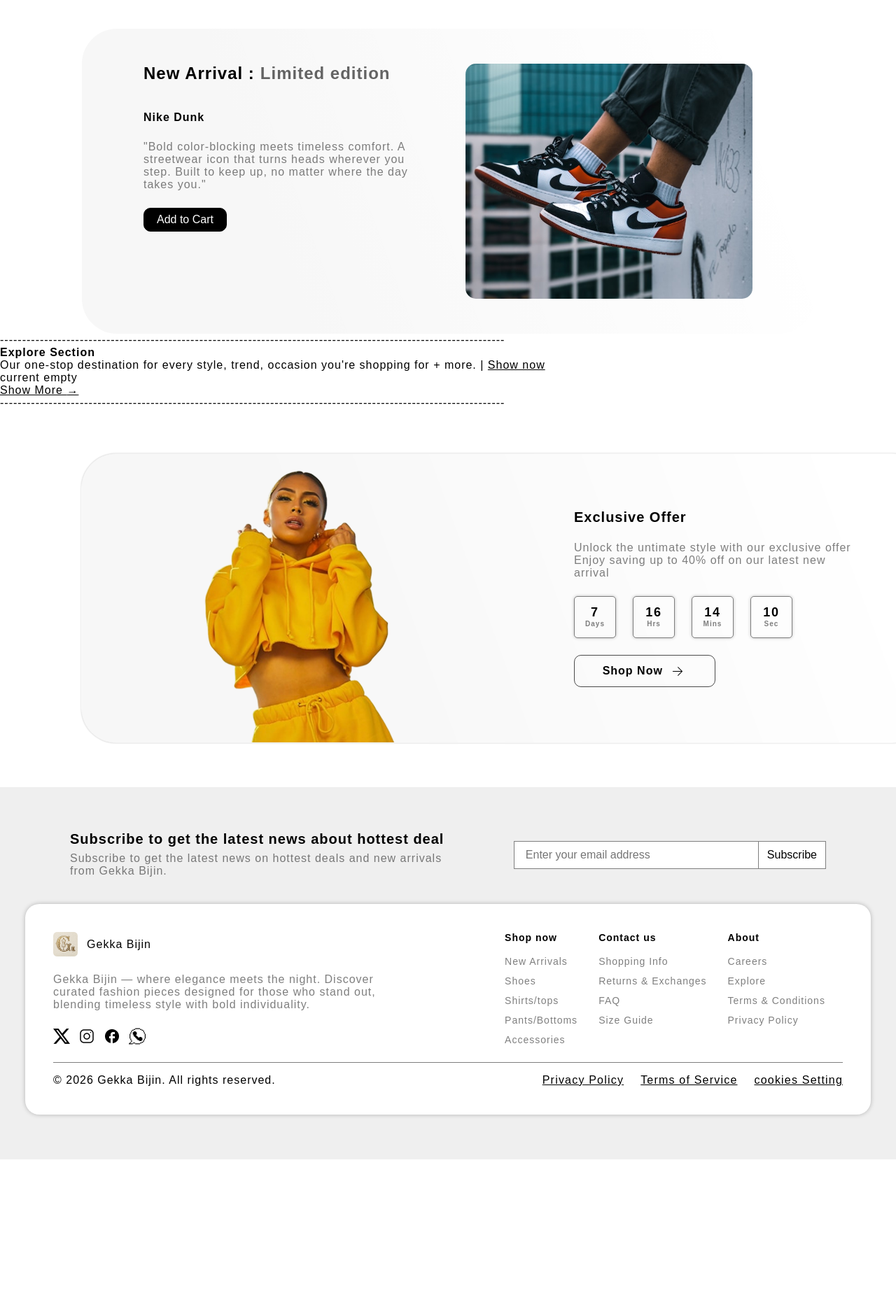
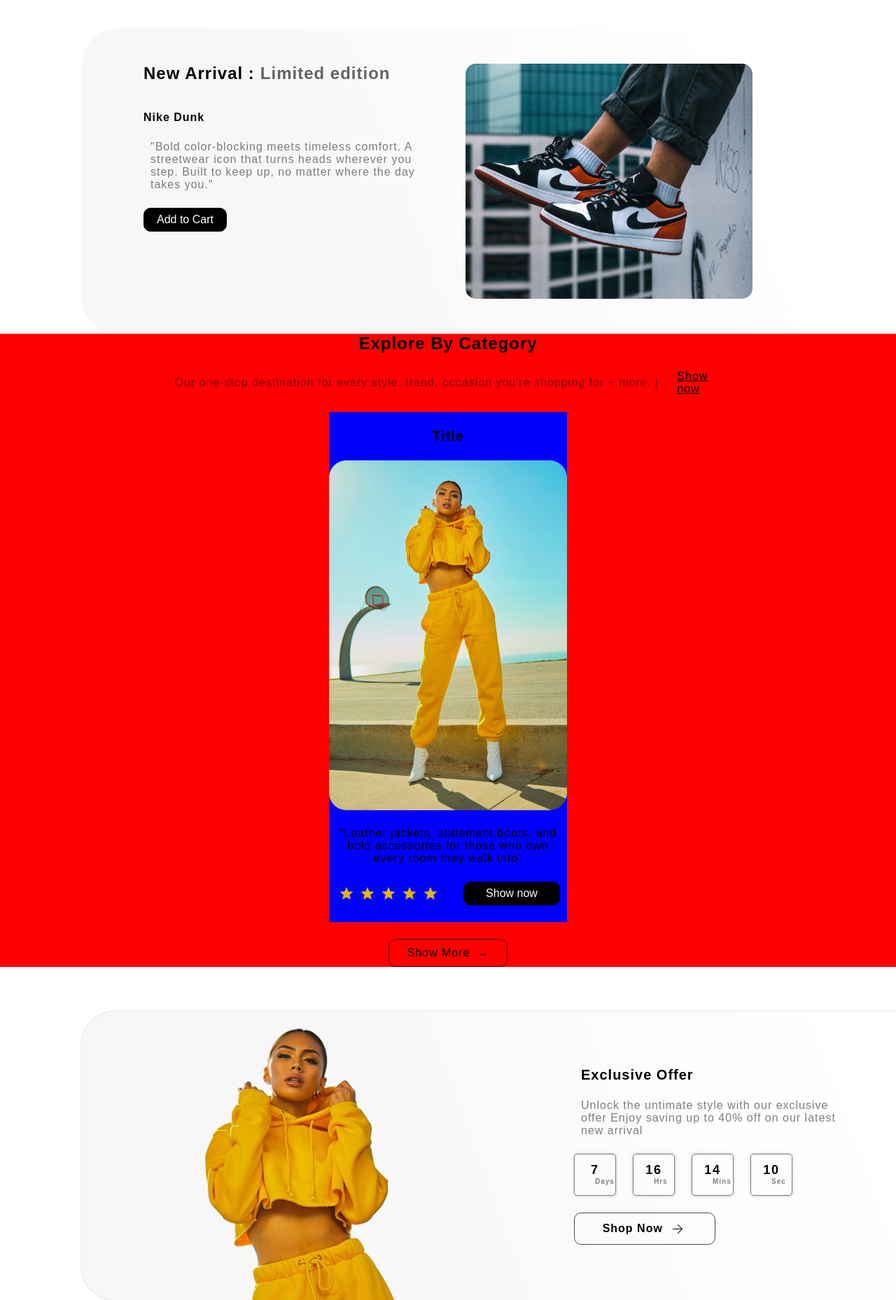
Before and after one commit to AnkitAleMgr/Gekka-Bijin, a Django app: template store/templates/store/home.html in a window 1280 px wide; the page is wider, and only the part inside the window is pictured. Shown: the part 1080-2938 px from the top of that part at 70% size. Before the commit the page ends 2737 px from the top of that part, so only its background shows below. Run offline with Django 5.2, Linux system fonts and the light colour scheme; the template is opened without the code that fills it, so the values that code supplies are empty.

Commit message:
contunity of variety section

```diff
--- a/store/static/store/css/style.css
+++ b/store/static/store/css/style.css
@@ -43,12 +43,20 @@ body {
     letter-spacing: 1px;
 }
 
-.paragraph{
+.low-paragraph{
     font-size: 16px;
     font-style: normal;
     font-weight: 5600;
     line-height: normal;
     opacity: 50%;
+}
+
+.normal-paragraph{
+    font-size: 16px;
+    font-style: normal;
+    font-weight: 5600;
+    line-height: normal;
+    /* opacity: 50%; */
 }
 
 .white-button{
@@ -473,6 +481,70 @@ nav{
     object-fit:cover;
 }
 
+/* ----------------------------------------------------------------------- */
+
+.variety-section{
+    display: flex;
+    flex-direction: column;
+    align-items: center;
+    gap: 24px;
+    background-color: red;
+}
+
+.paragraph-like{
+    display: flex;
+    align-items: center;
+    gap: 8px;
+    justify-content: center;
+}
+
+.individual-variety-container{
+    display: flex;
+    width: 340px;
+    padding: 24px 0;
+    flex-direction: column;
+    justify-content: center;
+    align-items: center;
+    text-align: center;
+    gap: 24px;
+    background-color: blue;
+}
+
+.individual-variety-container > img{
+    height: 500px;
+    align-self: stretch;
+}
+
+/* .star-shop-button{
+    display: flex;
+    padding: 0 10px;
+    align-items: center;
+    gap: 16px;
+    width: 100%;
+    padding: 0px 10px;
+    gap: 32px;
+} */
+
+.individual-variety-container > div,p{
+    display: flex;
+    padding: 0 10px;
+    align-items: center;
+    gap: 16px;
+    width: 100%;
+    padding: 0px 10px;
+    gap: 32px;
+}
+
+.star-shop-button > *{
+    flex: 1;
+}
+
+.star-container{
+    display: flex;
+    gap: 0px;
+}
+
+
 
 /* ----------------------------------------------------------------------- */
 
--- a/store/templates/store/home.html
+++ b/store/templates/store/home.html
@@ -167,7 +167,7 @@
                 </div>
                 <div class="after-title">
                     <h4 class="">Nike Dunk</h4>
-                    <p class="paragraph">"Bold color-blocking meets timeless comfort. A streetwear icon that turns heads wherever you step. Built to keep up, no matter where the day takes you."</p>
+                    <p class="low-paragraph">"Bold color-blocking meets timeless comfort. A streetwear icon that turns heads wherever you step. Built to keep up, no matter where the day takes you."</p>
                     <button class="black-button">Add to Cart</button>
                 </div>
 
@@ -179,21 +179,48 @@
     </div>
 
     <!-- end of new arrival section -->
-------------------------------------------------------------------------------------------------------------------
 
     <!-- variety section -->
 
     <div class="variety-section">
-        <h2>Explore Section</h2>
-        <p>Our one-stop destination for every style, trend, occasion you're shopping for + more. | <a href="#">Show now</a></p>
+        <h2 class="semi-2-title">Explore By Category</h2>
+        <div class="paragraph-like">
+            <p class="low-paragraph">Our one-stop destination for every style, trend, occasion you're shopping for + more. | </p>
+            <a href="#">Show now</a>
+        </div>
         <div class="horizontal-scroll-contaienr">
-            current empty
+            <div class="individual-variety-container">
+                <h3 class="semi-3-title">Title</h3>
+                <img src="../../static/store/images/variety_pic/Property 1=Default.png" alt="not loading...">
+                <p class="normal-paragraph">“Leather jackets, statement boots, and bold accessories for those who own every room they walk into”</p>
+                <div class="star-shop-button">
+                    <div class="star-container">
+                        <svg xmlns="http://www.w3.org/2000/svg" width="30" height="30" viewBox="0 0 14 14" fill="none">
+                        <path d="M4.27306 11.0384L4.99639 7.93912L2.59131 5.85545L5.75939 5.58129L7.00014 2.6582L8.24089 5.5807L11.4084 5.85487L9.00331 7.93854L9.72723 11.0378L7.00014 9.39279L4.27306 11.0384Z" fill="#EFBF04" fill-opacity="0.941176"/>
+                        </svg>
+                        <svg xmlns="http://www.w3.org/2000/svg" width="30" height="30" viewBox="0 0 14 14" fill="none">
+                        <path d="M4.27306 11.0384L4.99639 7.93912L2.59131 5.85545L5.75939 5.58129L7.00014 2.6582L8.24089 5.5807L11.4084 5.85487L9.00331 7.93854L9.72723 11.0378L7.00014 9.39279L4.27306 11.0384Z" fill="#EFBF04" fill-opacity="0.941176"/>
+                        </svg>
+                        <svg xmlns="http://www.w3.org/2000/svg" width="30" height="30" viewBox="0 0 14 14" fill="none">
+                        <path d="M4.27306 11.0384L4.99639 7.93912L2.59131 5.85545L5.75939 5.58129L7.00014 2.6582L8.24089 5.5807L11.4084 5.85487L9.00331 7.93854L9.72723 11.0378L7.00014 9.39279L4.27306 11.0384Z" fill="#EFBF04" fill-opacity="0.941176"/>
+                        </svg>
+                        <svg xmlns="http://www.w3.org/2000/svg" width="30" height="30" viewBox="0 0 14 14" fill="none">
+                        <path d="M4.27306 11.0384L4.99639 7.93912L2.59131 5.85545L5.75939 5.58129L7.00014 2.6582L8.24089 5.5807L11.4084 5.85487L9.00331 7.93854L9.72723 11.0378L7.00014 9.39279L4.27306 11.0384Z" fill="#EFBF04" fill-opacity="0.941176"/>
+                        </svg>
+                        <svg xmlns="http://www.w3.org/2000/svg" width="30" height="30" viewBox="0 0 14 14" fill="none">
+                        <path d="M4.27306 11.0384L4.99639 7.93912L2.59131 5.85545L5.75939 5.58129L7.00014 2.6582L8.24089 5.5807L11.4084 5.85487L9.00331 7.93854L9.72723 11.0378L7.00014 9.39279L4.27306 11.0384Z" fill="#EFBF04" fill-opacity="0.941176"/>
+                        </svg>
+
+                    </div>
+                    <button class="black-button">Show now</button>
+                </div>
+
+            </div>
         </div>
-        <a href="#" class="show-more-button">Show More <span>&#8594;</span></a>
+        <a href="#" class="right-arrow-button">Show More <span>&#8594;</span></a>
     </div>
 
     <!-- end of variety section -->
-------------------------------------------------------------------------------------------------------------------
 
     <!-- offer section -->
     <div id="offer-section">
@@ -203,7 +230,7 @@
             </div>
             <div class="offer-card-2nd-section">
                 <P class="semi-3-title">Exclusive Offer</P>
-                <p class="paragraph">Unlock the untimate style with our exclusive offer Enjoy saving up to 40% off on our latest new arrival</p>
+                <p class="low-paragraph">Unlock the untimate style with our exclusive offer Enjoy saving up to 40% off on our latest new arrival</p>
                 <div class="offer-card-timer-cube">
                     <div class="timer-cube">
                         <span>7</span>
@@ -237,7 +264,7 @@
         <div class="footer-email-section">
             <div class="footer-email-detail-container">
                 <p class="semi-3-title">Subscribe to get the latest news about hottest deal</p>
-                <p class="paragraph">Subscribe to get the latest news on hottest deals and new arrivals from Gekka Bijin.</p>
+                <p class="low-paragraph">Subscribe to get the latest news on hottest deals and new arrivals from Gekka Bijin.</p>
             </div>
             <div class="input-email-button-container">
                 <input type="email" placeholder="Enter your email address">
@@ -253,7 +280,7 @@
                         <div for="logo">Gekka Bijin</div>
                     </div>
                     <!-- descirption section -->
-                     <p class="paragraph">Gekka Bijin — where elegance meets the night. Discover curated fashion pieces designed for those who stand out, blending timeless style with bold individuality.</p>
+                     <p class="low-paragraph">Gekka Bijin — where elegance meets the night. Discover curated fashion pieces designed for those who stand out, blending timeless style with bold individuality.</p>
                     <!-- socail media icon section -->
                     <div class="social-icon-container">
                         <a href="#" >
```
Also changed, not shown: store/static/store/images/variety_pic/Property 1=Default.png (added), store/static/store/images/variety_pic/Property 1=Variant2.png (added), store/static/store/images/variety_pic/Property 1=Variant3.png (added), store/static/store/images/variety_pic/Property 1=Variant5.png (added), 6 other files.
